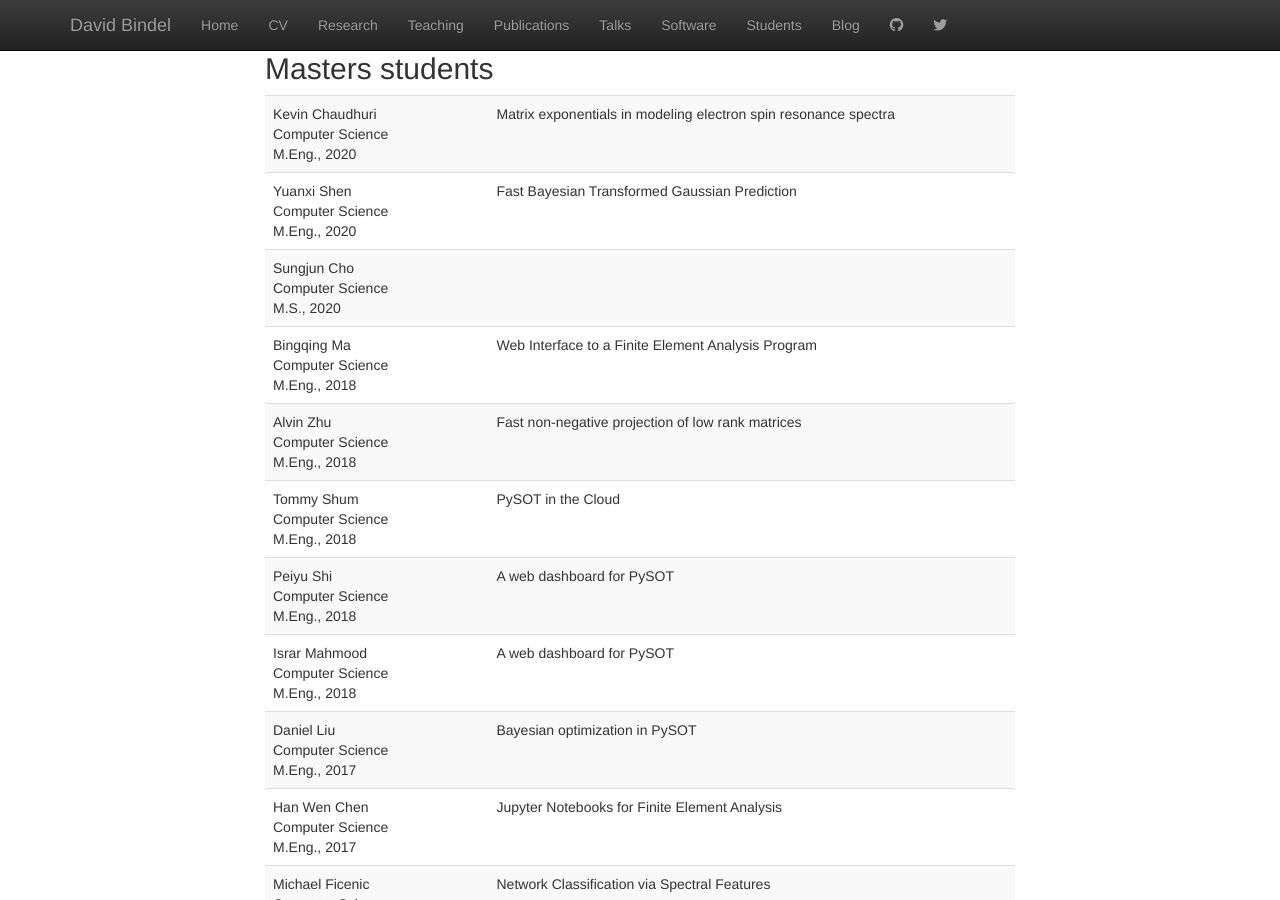
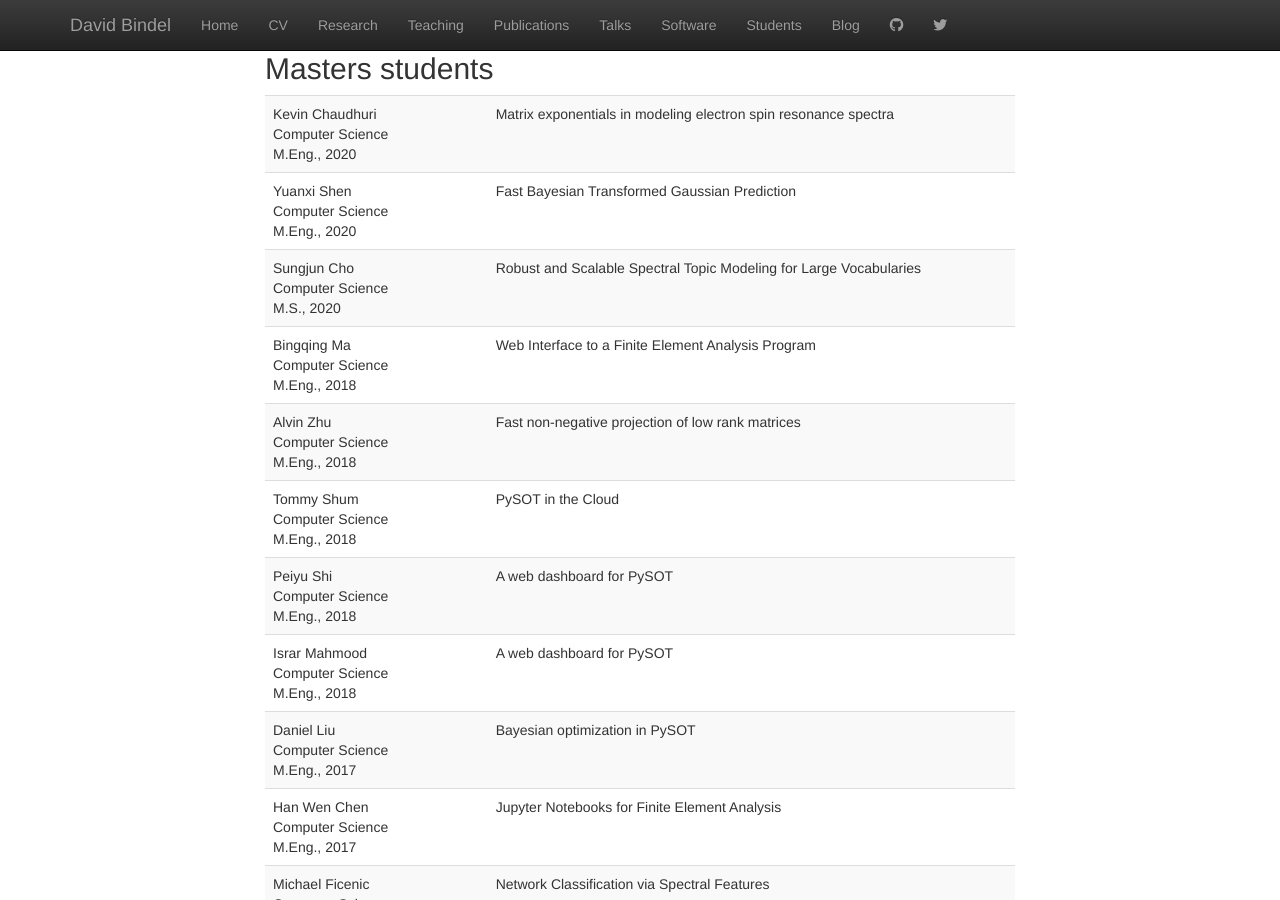
Before and after one commit to dbindel/cornell_web, a Jekyll site: the page built from students.html, in a window 1280 px wide and 900 px high, scrolled down 1125 px. Built offline with Jekyll 4.4.1, drawn with Linux system fonts in a browser that asks for light colours; nearby versions of some CDN libraries.

Commit message:
Add June thesis.

```diff
--- a/_data/students.yml
+++ b/_data/students.yml
@@ -159,6 +159,9 @@ masters:
     where: cornell
     current: true
     grad: 2020
+    proj:
+      title: Robust and Scalable Spectral Topic Modeling for Large Vocabularies
+      when: 2020
   -
     degree: meng
     first: Bingqing
```
